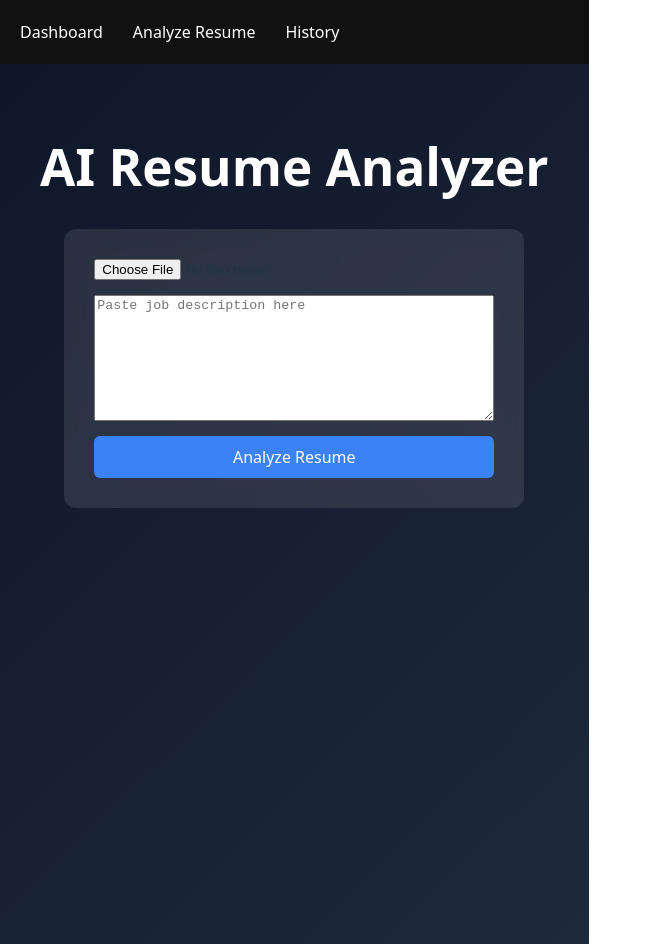
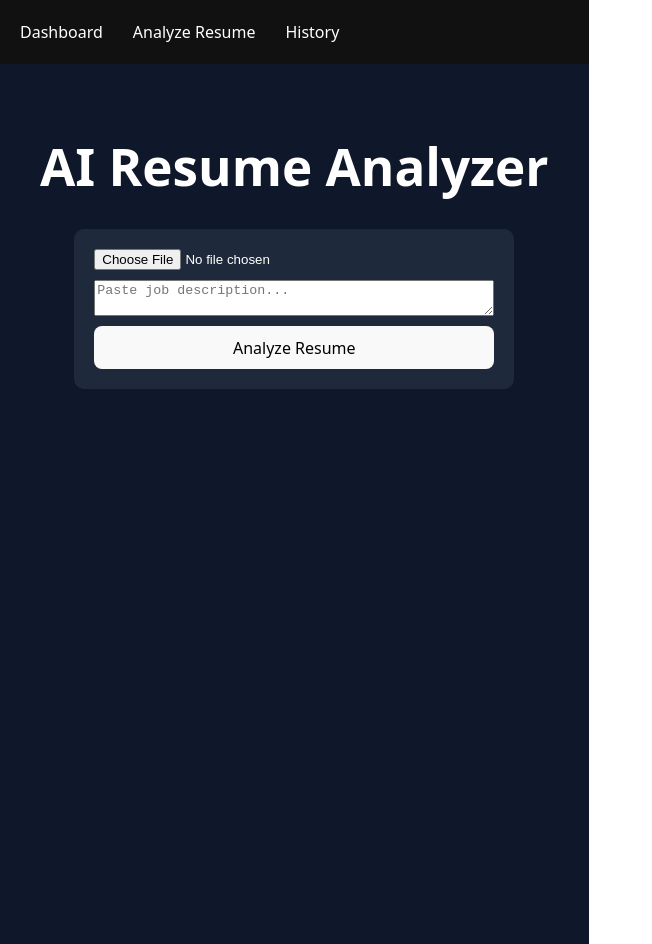
Before and after one commit to Damaruk1/AI-Resume-analyzer, a React app in the folder frontend/frontend/: page /analyze in a window 1280 px wide. Shown: the whole page, without its empty margins (0-652 px from the left). Built offline with nearby package versions, Linux system fonts and the light colour scheme; the HTML template or start-up script is replaced by a standard one.

Commit message:
clean dependency lock file

```diff
--- a/frontend/frontend/src/pages/Analyze.jsx
+++ b/frontend/frontend/src/pages/Analyze.jsx
@@ -1,6 +1,5 @@
 import { useState } from "react";
 import axios from "axios";
-import GaugeChart from "react-gauge-chart";
 import { motion } from "framer-motion";
 
 export default function Analyze() {
@@ -11,7 +10,7 @@ export default function Analyze() {
 
   const analyzeResume = async () => {
     if (!resumeFile) {
-      alert("Please upload a resume first");
+      alert("Upload a resume");
       return;
     }
 
@@ -22,36 +21,26 @@ export default function Analyze() {
     try {
       setLoading(true);
 
-      const response = await axios.post(
+      const res = await axios.post(
         "https://ai-resume-analyzer-production-4363.up.railway.app/analyze",
         formData,
-        {
-          headers: {
-            "Content-Type": "multipart/form-data",
-          },
-        }
+        { headers: { "Content-Type": "multipart/form-data" } }
       );
 
-      setResult(response.data);
+      setResult(res.data);
       setLoading(false);
-    } catch (error) {
-      console.error(error);
-      alert("Error analyzing resume");
+    } catch (err) {
+      console.error(err);
+      alert("Analysis failed");
       setLoading(false);
     }
   };
 
   return (
-    <div style={containerStyle}>
-      <motion.h1
-        initial={{ opacity: 0 }}
-        animate={{ opacity: 1 }}
-        style={{ color: "white" }}
-      >
-        AI Resume Analyzer
-      </motion.h1>
+    <div style={container}>
+      <h1>AI Resume Analyzer</h1>
 
-      <div style={cardStyle}>
+      <div style={card}>
         <input
           type="file"
           accept=".pdf"
@@ -59,108 +48,95 @@ export default function Analyze() {
         />
 
         <textarea
-          placeholder="Paste job description here"
+          placeholder="Paste job description..."
           value={jobDescription}
           onChange={(e) => setJobDescription(e.target.value)}
-          style={textareaStyle}
         />
 
-        <button onClick={analyzeResume} style={buttonStyle}>
-          Analyze Resume
-        </button>
+        <button onClick={analyzeResume}>Analyze Resume</button>
       </div>
 
-      {loading && <p style={{ color: "white" }}>Analyzing...</p>}
+      {loading && <p>Analyzing resume...</p>}
 
       {result && (
-        <motion.div
-          initial={{ opacity: 0 }}
-          animate={{ opacity: 1 }}
-          style={resultCard}
-        >
+        <motion.div initial={{ opacity: 0 }} animate={{ opacity: 1 }} style={resultCard}>
+
           <h2>ATS Score</h2>
 
-          <GaugeChart
-            id="ats-score"
-            nrOfLevels={20}
-            percent={result.score / 100}
+          <div style={progressBar}>
+            <div
+              style={{
+                ...progressFill,
+                width: `${result.score}%`,
+              }}
             />
+          </div>
 
-          <div style={section}>
+          <p>{result.score}% Match</p>
+
           <h3>Skills Found</h3>
           <ul>
             {result.skills_found?.map((s, i) => (
               <li key={i}>{s}</li>
             ))}
           </ul>
-          </div>
 
-          <div style={section}>
           <h3>Missing Skills</h3>
           <ul>
             {result.missing_skills?.map((s, i) => (
               <li key={i}>{s}</li>
             ))}
           </ul>
-          </div>
 
-          <div style={section}>
           <h3>Strengths</h3>
           <p>{result.strengths}</p>
-          </div>
 
-          <div style={section}>
           <h3>Improvements</h3>
           <p>{result.improvements}</p>
-          </div>
         </motion.div>
       )}
     </div>
   );
 }
 
-const containerStyle = {
+const container = {
   minHeight: "100vh",
-  background: "linear-gradient(135deg,#0f172a,#1e293b)",
+  background: "#0f172a",
+  color: "white",
+  padding: "40px",
+  textAlign: "center",
+};
+
+const card = {
+  background: "#1e293b",
+  padding: "20px",
+  borderRadius: "10px",
+  margin: "20px auto",
+  width: "400px",
   display: "flex",
   flexDirection: "column",
-  alignItems: "center",
-  padding: "40px",
-};
-
-const cardStyle = {
-  background: "rgba(255,255,255,0.1)",
-  backdropFilter: "blur(10px)",
-  padding: "30px",
-  borderRadius: "12px",
-  display: "flex",
-  flexDirection: "column",
-  gap: "15px",
-  width: "400px",
-};
-
-const textareaStyle = {
-  height: "120px",
-};
-
-const buttonStyle = {
-  padding: "10px",
-  background: "#3b82f6",
-  border: "none",
-  color: "white",
-  cursor: "pointer",
-  borderRadius: "6px",
+  gap: "10px",
 };
 
 const resultCard = {
+  background: "#1e293b",
+  padding: "25px",
   marginTop: "30px",
-  background: "rgba(255,255,255,0.1)",
-  padding: "25px",
   borderRadius: "10px",
-  color: "white",
   width: "500px",
+  marginLeft: "auto",
+  marginRight: "auto",
 };
 
-const section = {
-  marginTop: "20px",
+const progressBar = {
+  width: "100%",
+  height: "20px",
+  background: "#334155",
+  borderRadius: "10px",
+  overflow: "hidden",
 };
+
+const progressFill = {
+  height: "100%",
+  background: "#22c55e",
+};
```
Lines whose indentation alone changed are shown as unchanged.
